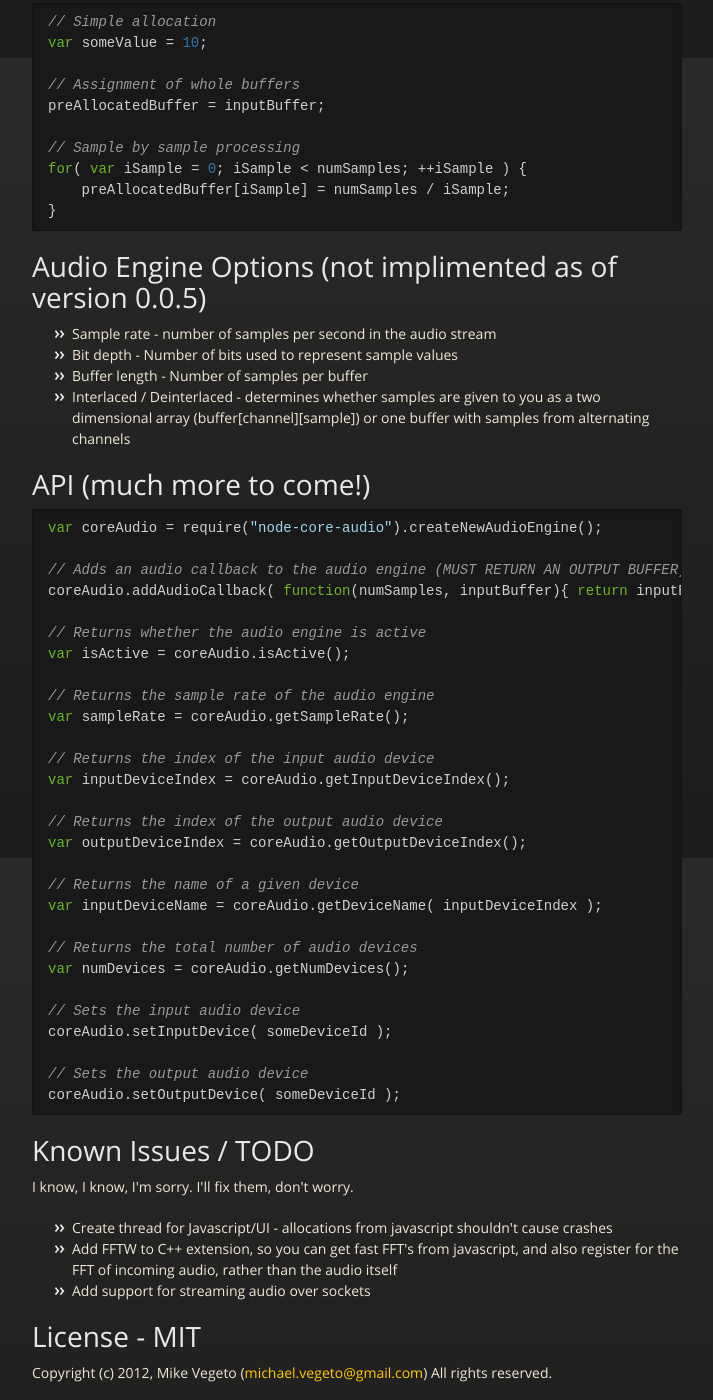
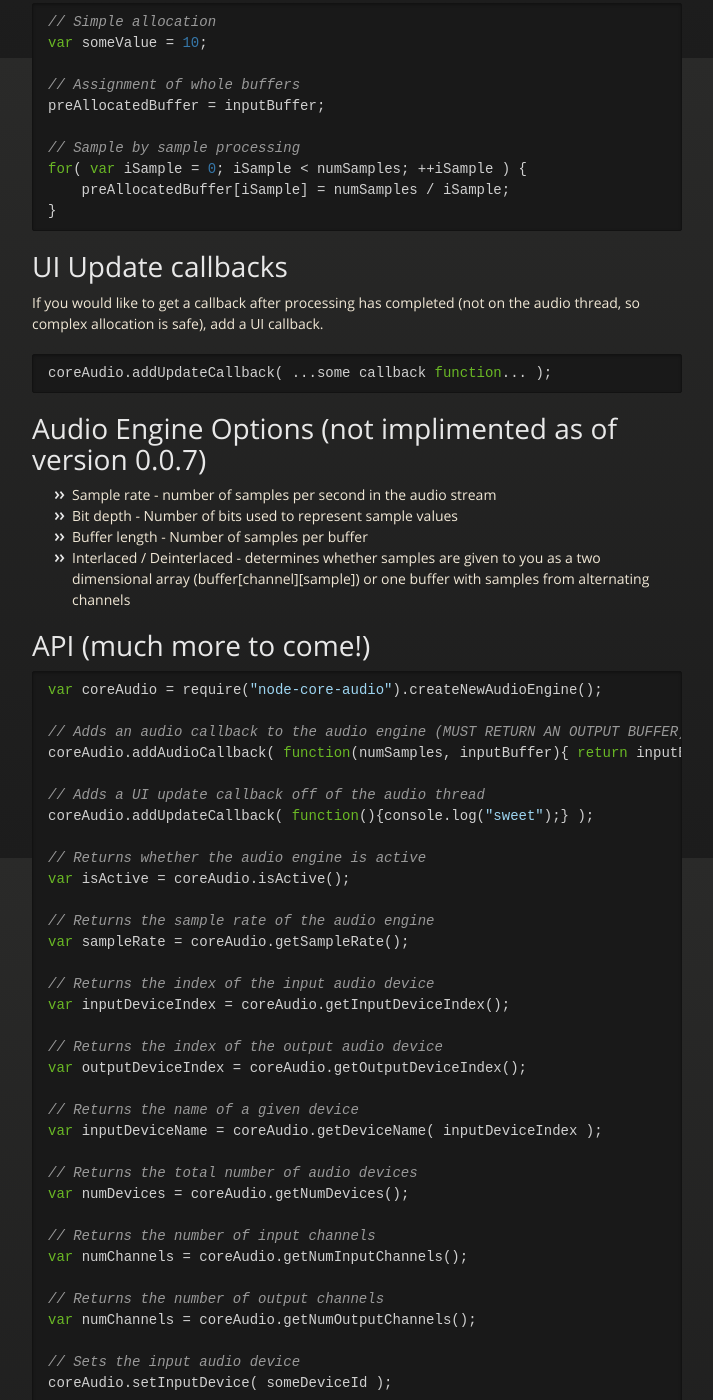
Before and after one commit to AudioNet/node-core-audio, a plain HTML site: page index.html in a window 1280 px wide. Shown: the part 1542-2942 px from the top of the page, without its empty margins (283-996 px from the left). Drawn offline with nearby package versions, Linux system fonts and the light colour scheme.

```diff
--- a/index.html
+++ b/index.html
@@ -115,7 +115,14 @@
 <span class="p">}</span>
 </pre></div>
 
-<h1>Audio Engine Options (not implimented as of version 0.0.5)</h1>
+<h1>UI Update callbacks</h1>
+
+<p>If you would like to get a callback after processing has completed (not on the audio thread, so complex allocation is safe), add a UI callback.</p>
+
+<div class="highlight"><pre><span class="nx">coreAudio</span><span class="p">.</span><span class="nx">addUpdateCallback</span><span class="p">(</span> <span class="p">...</span><span class="nx">some</span> <span class="nx">callback</span> <span class="kd">function</span><span class="p">...</span> <span class="p">);</span>
+</pre></div>
+
+<h1>Audio Engine Options (not implimented as of version 0.0.7)</h1>
 
 <ul>
 <li>Sample rate - number of samples per second in the audio stream</li>
@@ -128,6 +135,9 @@
 
 <span class="c1">// Adds an audio callback to the audio engine (MUST RETURN AN OUTPUT BUFFER)</span>
 <span class="nx">coreAudio</span><span class="p">.</span><span class="nx">addAudioCallback</span><span class="p">(</span> <span class="kd">function</span><span class="p">(</span><span class="nx">numSamples</span><span class="p">,</span> <span class="nx">inputBuffer</span><span class="p">){</span> <span class="k">return</span> <span class="nx">inputBuffer</span><span class="p">;</span> <span class="p">}</span> <span class="p">);</span>
+
+<span class="c1">// Adds a UI update callback off of the audio thread</span>
+<span class="nx">coreAudio</span><span class="p">.</span><span class="nx">addUpdateCallback</span><span class="p">(</span> <span class="kd">function</span><span class="p">(){</span><span class="nx">console</span><span class="p">.</span><span class="nx">log</span><span class="p">(</span><span class="s2">"sweet"</span><span class="p">);}</span> <span class="p">);</span>
 
 <span class="c1">// Returns whether the audio engine is active</span>
 <span class="kd">var</span> <span class="nx">isActive</span> <span class="o">=</span> <span class="nx">coreAudio</span><span class="p">.</span><span class="nx">isActive</span><span class="p">();</span>
@@ -147,6 +157,12 @@
 <span class="c1">// Returns the total number of audio devices</span>
 <span class="kd">var</span> <span class="nx">numDevices</span> <span class="o">=</span> <span class="nx">coreAudio</span><span class="p">.</span><span class="nx">getNumDevices</span><span class="p">();</span>
 
+<span class="c1">// Returns the number of input channels</span>
+<span class="kd">var</span> <span class="nx">numChannels</span> <span class="o">=</span> <span class="nx">coreAudio</span><span class="p">.</span><span class="nx">getNumInputChannels</span><span class="p">();</span>
+
+<span class="c1">// Returns the number of output channels</span>
+<span class="kd">var</span> <span class="nx">numChannels</span> <span class="o">=</span> <span class="nx">coreAudio</span><span class="p">.</span><span class="nx">getNumOutputChannels</span><span class="p">();</span>
+
 <span class="c1">// Sets the input audio device</span>
 <span class="nx">coreAudio</span><span class="p">.</span><span class="nx">setInputDevice</span><span class="p">(</span> <span class="nx">someDeviceId</span> <span class="p">);</span>
 
@@ -155,8 +171,6 @@
 </pre></div>
 
 <h1>Known Issues / TODO</h1>
-
-<p>I know, I know, I'm sorry. I'll fix them, don't worry.</p>
 
 <ul>
 <li>Create thread for Javascript/UI - allocations from javascript shouldn't cause crashes</li>
```
Also changed, not shown: params.json (+1 -1 lines).
